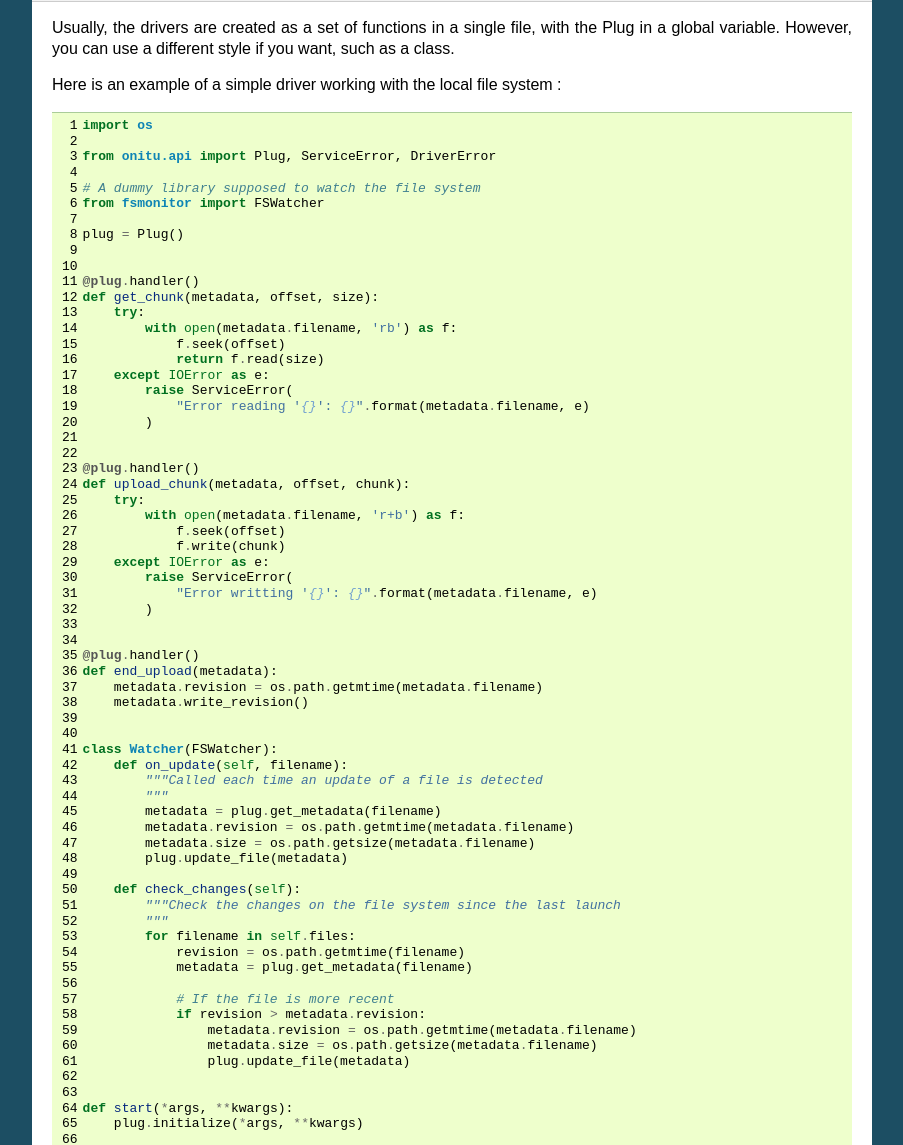
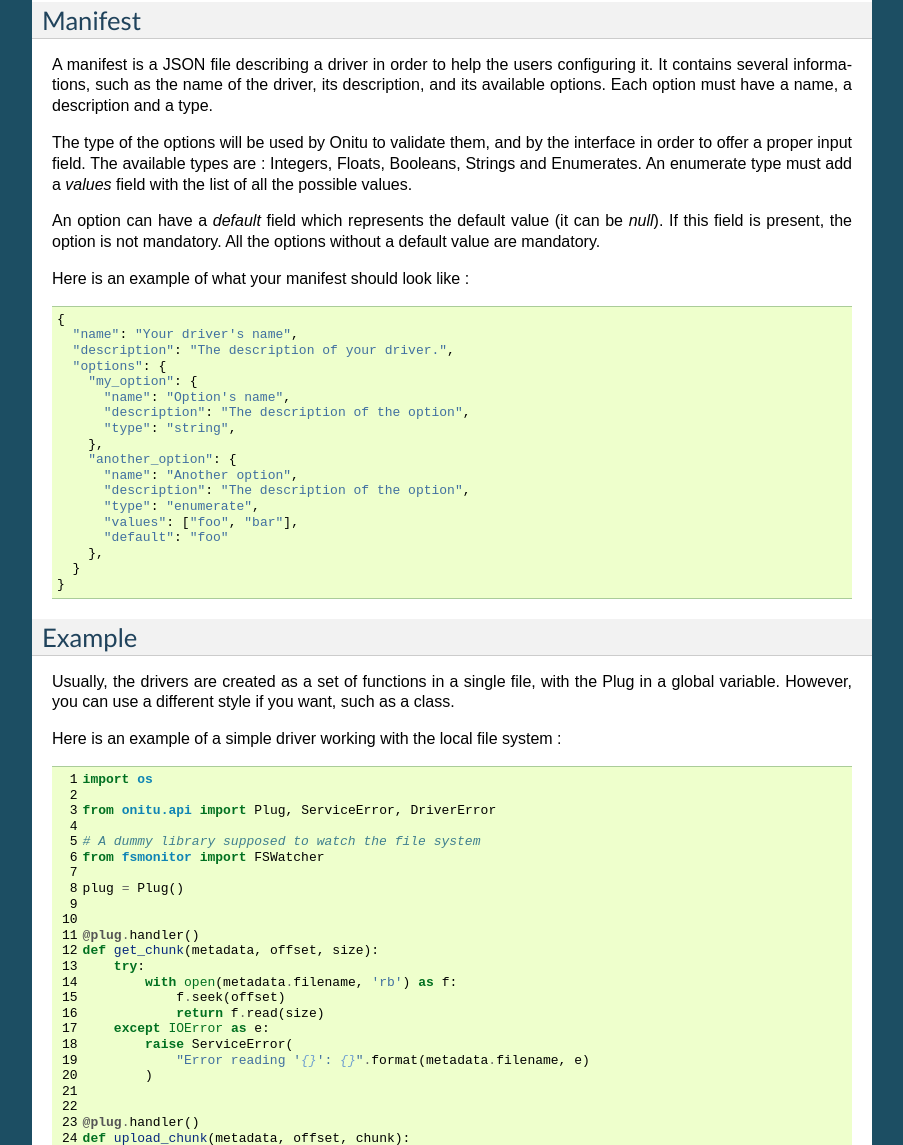
Before and after one commit to onitu/onitu, a Sphinx documentation site: the page built from docs/drivers.rst, in a window 1280 px wide and 1400 px high, scrolled down 2223 px. Shown: the part 255-1400 px from the top of the window, without its empty margins (198-1101 px from the left). Built offline with Sphinx 7.4.7, drawn with Linux system fonts in a browser that asks for light colours; some of the changed text lies outside the part shown.

Commit message:
Add manifests to the doc. Fix #27
A manifest is a JSON file describing a driver and its options.
It is mandatory for each driver.

```diff
--- a/docs/drivers.rst
+++ b/docs/drivers.rst
@@ -18,6 +18,8 @@ When a driver detects an update in a file, it should update the :class:`.Metadat
 
 .. note::
   During their startup, the drivers should look for new files or updates on their remote file system. They should also listen to changes during their lifetime. The mechanism used to do that is specific to each driver, and can't be abstracted by the :class:`.Plug`.
+
+Each driver must have a manifest_ describing its purpose and its options.
 
 Onitu provide a set of :ref:`functional tests <tests>` that you can use to see if your driver respond to every exigence.
 
@@ -113,6 +115,21 @@ If an error happen in a driver, it should raise an appropriate exception. Three
 .. autoclass:: onitu.api.exceptions.ServiceError
 
 
+.. _manifest:
+
+Manifest
+========
+
+A manifest is a JSON file describing a driver in order to help the users configuring it. It contains several informations, such as the name of the driver, its description, and its available options. Each option must have a name, a description and a type.
+
+The type of the options will be used by Onitu to validate them, and by the interface in order to offer a proper input field. The available types are : Integers, Floats, Booleans, Strings and Enumerates. An enumerate type must add a `values` field with the list of all the possible values.
+
+An option can have a `default` field which represents the default value (it can be `null`). If this field is present, the option is not mandatory. All the options without a default value are mandatory.
+
+Here is an example of what your manifest should look like :
+
+.. literalinclude:: examples/manifest.json
+
 Example
 =======
 
```
Also changed, not shown: docs/examples/manifest.json (added).
